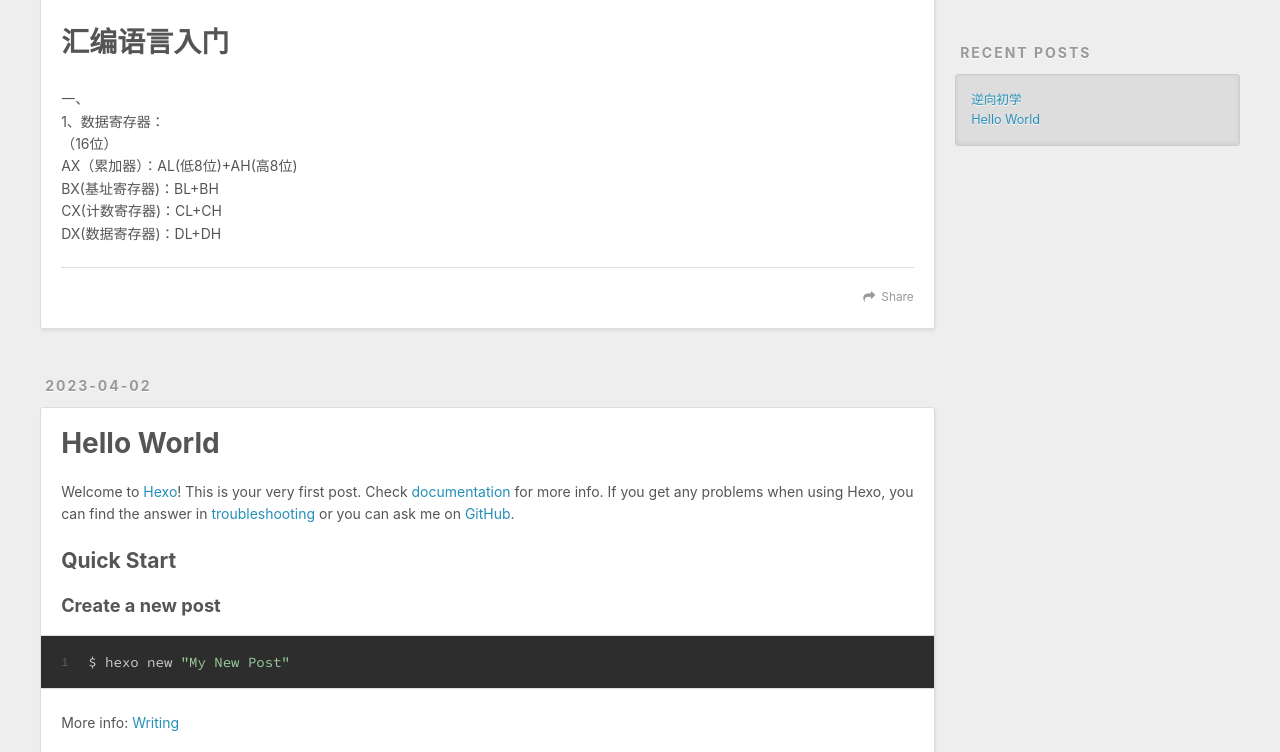
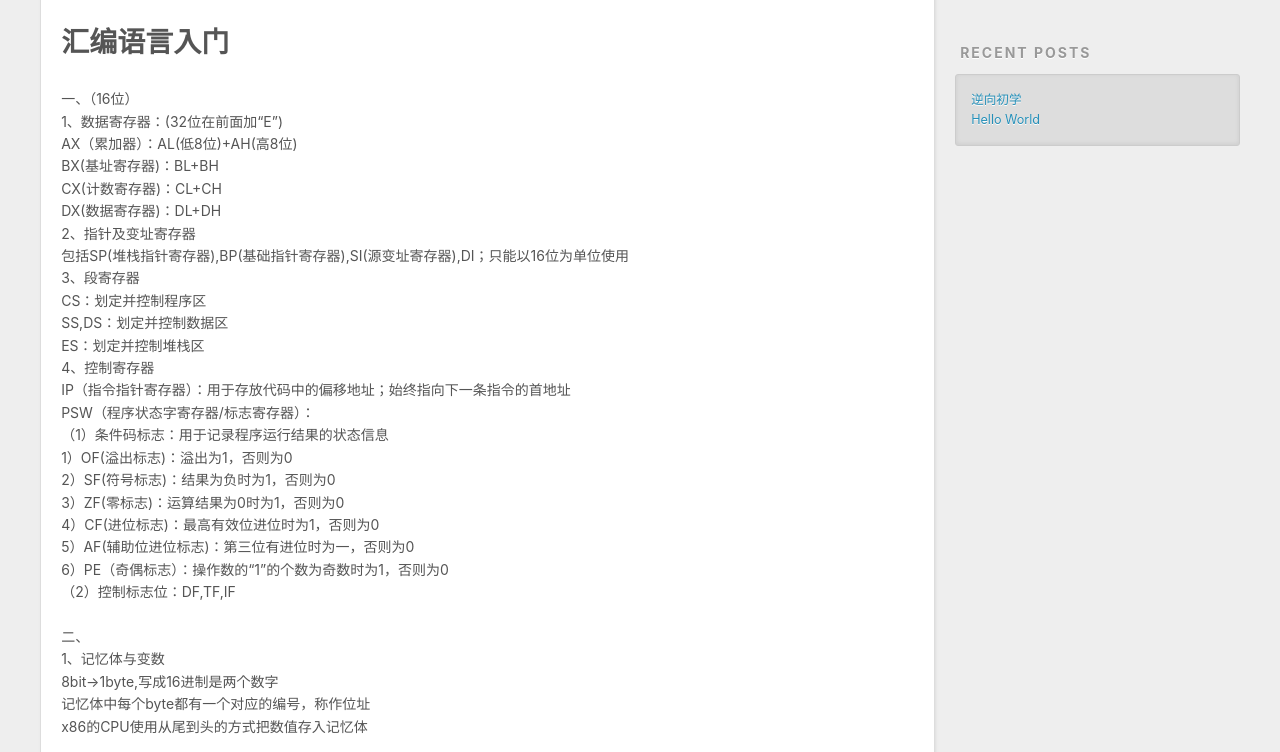
Before and after one commit to we1eeeee/we1eeeee.github.io, a plain HTML site: page index.html in a window 1280 px wide. Shown: the part 435-1187 px from the top of the page. Drawn offline with nearby package versions, Linux system fonts and the light colour scheme.

Commit message:
Site updated: 2023-04-02 23:15:08

```diff
--- a/index.html
+++ b/index.html
@@ -86,7 +86,8 @@
 
     <div class="article-entry" itemprop="articleBody">
 
-        <h1 id="汇编语言入门"><a href="#汇编语言入门" class="headerlink" title="汇编语言入门"></a>汇编语言入门</h1><p>一、<br>1、数据寄存器：<br>   （16位）<br>   AX（累加器）：AL(低8位)+AH(高8位)<br>   BX(基址寄存器)：BL+BH<br>   CX(计数寄存器)：CL+CH<br>   DX(数据寄存器)：DL+DH</p>
+        <h1 id="汇编语言入门"><a href="#汇编语言入门" class="headerlink" title="汇编语言入门"></a>汇编语言入门</h1><p>一、（16位）<br>1、数据寄存器：(32位在前面加“E”)<br>   AX（累加器）：AL(低8位)+AH(高8位)<br>   BX(基址寄存器)：BL+BH<br>   CX(计数寄存器)：CL+CH<br>   DX(数据寄存器)：DL+DH<br>2、指针及变址寄存器<br>   包括SP(堆栈指针寄存器),BP(基础指针寄存器),SI(源变址寄存器),DI；只能以16位为单位使用<br>3、段寄存器<br>   CS：划定并控制程序区<br>   SS,DS：划定并控制数据区<br>   ES：划定并控制堆栈区<br>4、控制寄存器<br>   IP（指令指针寄存器）：用于存放代码中的偏移地址；始终指向下一条指令的首地址<br>   PSW（程序状态字寄存器&#x2F;标志寄存器）：<br>     （1）条件码标志：用于记录程序运行结果的状态信息<br>          1）OF(溢出标志)：溢出为1，否则为0<br>          2）SF(符号标志)：结果为负时为1，否则为0<br>          3）ZF(零标志)：运算结果为0时为1，否则为0<br>          4）CF(进位标志)：最高有效位进位时为1，否则为0<br>          5）AF(辅助位进位标志)：第三位有进位时为一，否则为0<br>          6）PE（奇偶标志）：操作数的“1”的个数为奇数时为1，否则为0<br>      （2）控制标志位：DF,TF,IF</p>
+<p>二、<br>1、记忆体与变数<br>8bit-&gt;1byte,写成16进制是两个数字<br>记忆体中每个byte都有一个对应的编号，称作位址<br>x86的CPU使用从尾到头的方式把数值存入记忆体</p>
 
 
     </div>
```
Also changed, not shown: 2023/04/02/逆向初学/index.html (+5 -4 lines).
